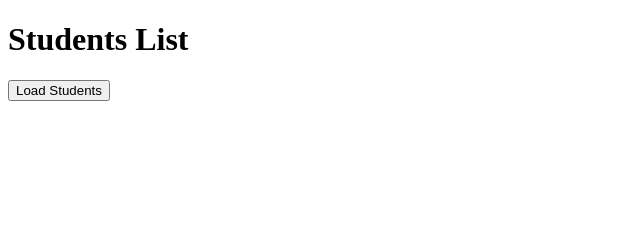
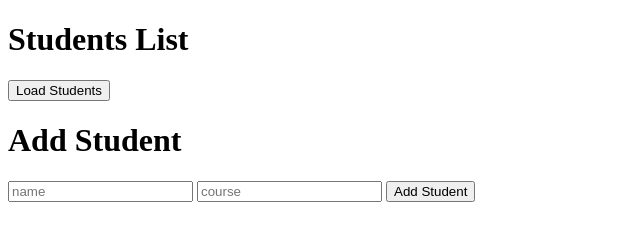
Before and after one commit to allyzagwennsuana202301889-bit/SIA101, a website: page public/index.html in a window 1280 px wide. Shown: the whole page, without its empty margins (0-640 px from the left). Drawn offline with Linux system fonts and the light colour scheme.

Commit message:
add student

```diff
--- a/public/index.html
+++ b/public/index.html
@@ -10,6 +10,11 @@
   <h1>Students List</h1>
   <button onclick ="loadStudents()">Load Students</button>
   <ul id="list"></ul>
+
+  <h1>Add Student</h1>
+  <input type ="text" name="name" id="name" placeholder="name">
+  <input type ="text" name="course" id="course" placeholder="course">
+  <button onclick="addStudent()"> Add Student</button>
 
 <script>
   const apiURL = `http://localhost:3000`
@@ -26,6 +31,22 @@
       list.appendChild(li)
     })
   }
+
+  async function addStudent(){
+    const name = document.getElementById('name').value
+    const course = document.getElementById('course').value
+
+    const res = await fetch(`${apiURL}/api/students`, {
+      method:"POST",
+      headers: {
+        'Content-Type':'application/json',
+      },
+      body: JSON.stringify({name,course})
+    })
+    const data = await res.json()
+    console.log(data.student)
+    loadStudents()
+  }
 </script>
 </body>
 </html>
```
Also changed, not shown: index.js (+12 -0 lines).
